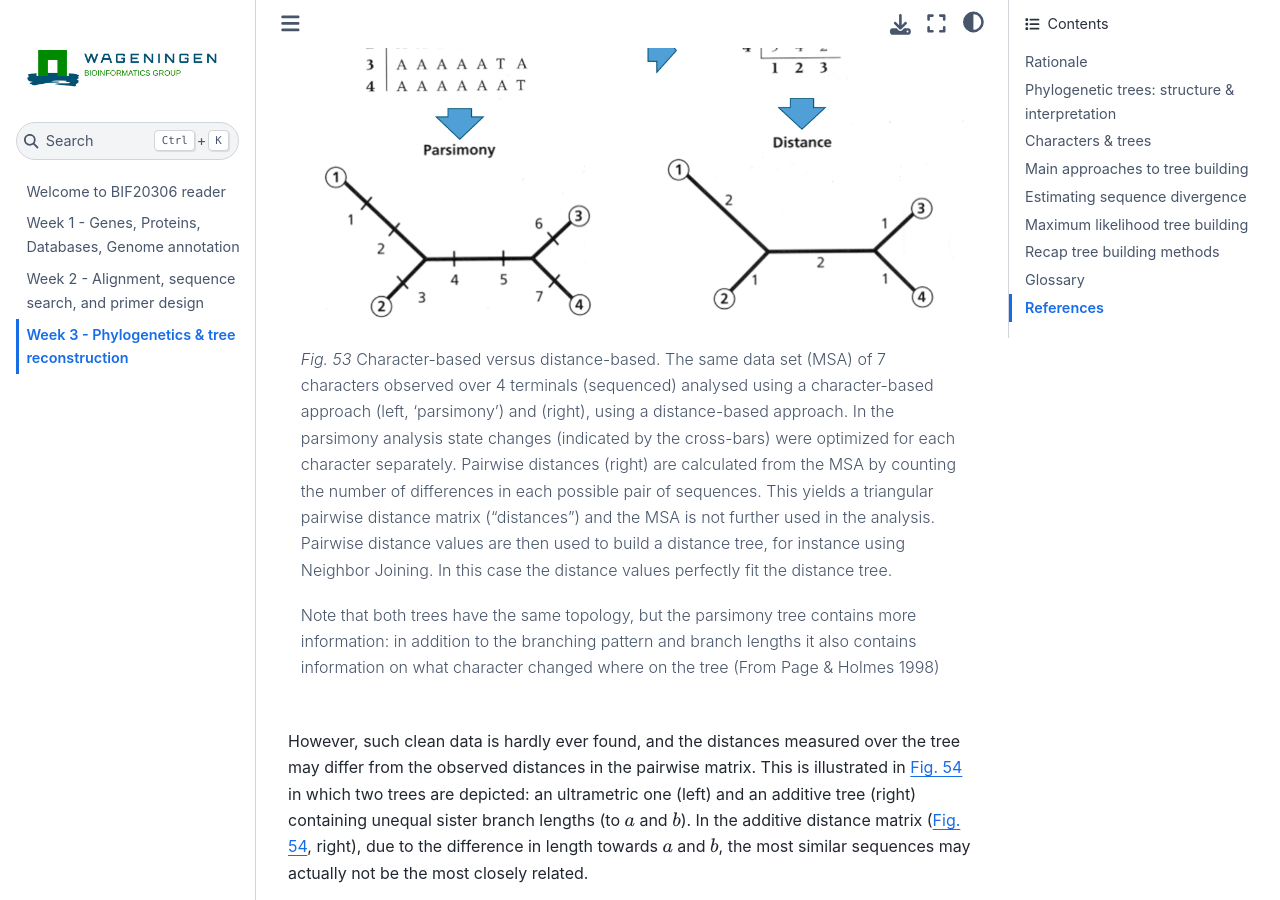
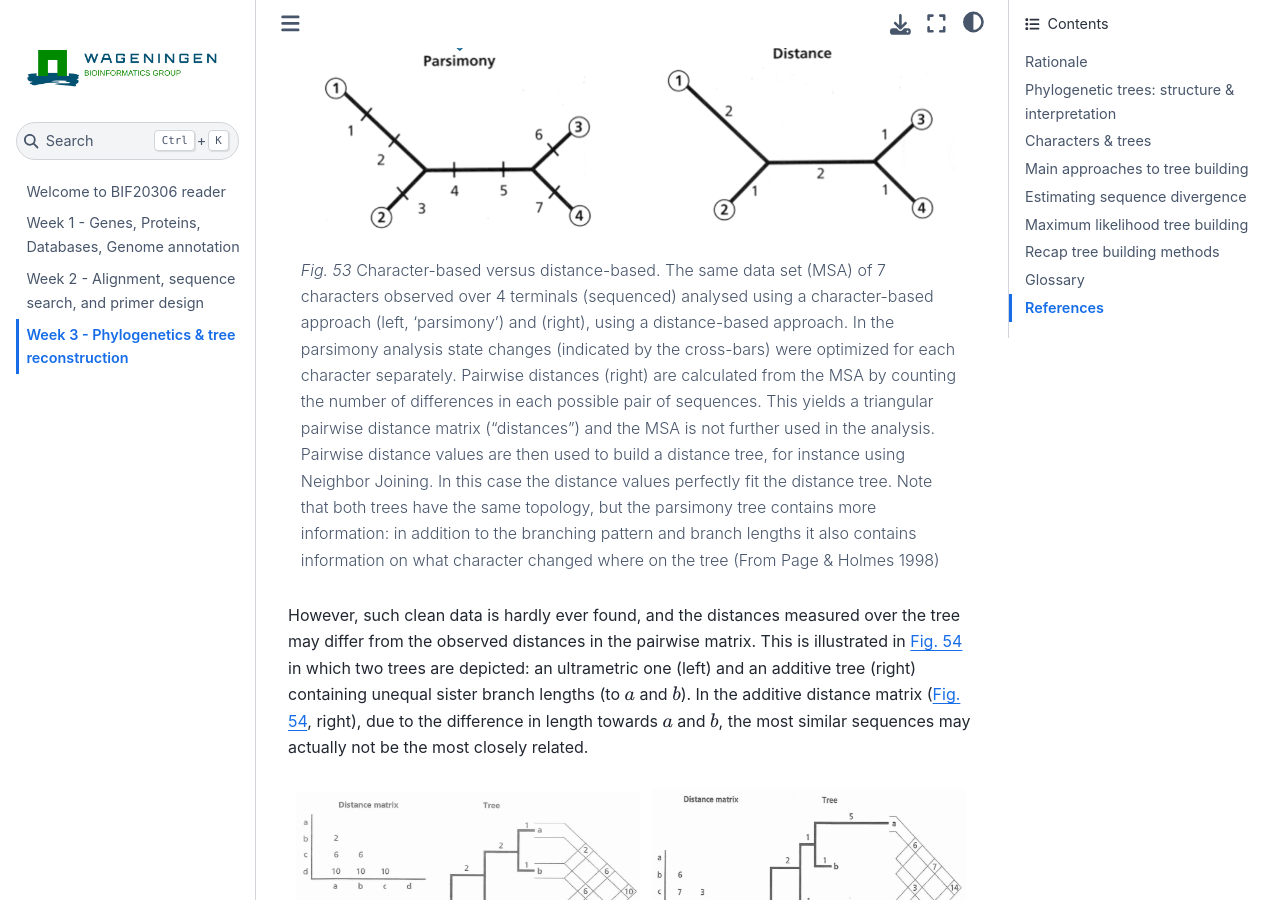
Before and after one commit to wur-bioinformatics/introduction-to-bioinformatics, a Jupyter Book: the page built from week3.md, in a window 1280 px wide and 900 px high, scrolled down 24971 px. Built offline with Jupyter Book 1.0.4 settings and Sphinx 7.4.7 and the Sphinx Book theme 1.1.4, drawn with Linux system fonts in a browser that asks for light colours; some of the changed text lies outside the part shown.

Commit message:
week3: minor revisions

```diff
--- a/week3.md
+++ b/week3.md
@@ -254,7 +254,7 @@ Note that character 6 is invariant and therefore does not contribute to any tree
 When observing substitutions in an MSA we cannot say which ones are ancestral (occurring already in "deep" ancestors) and which ones are derived (occurring more recently).
 But placed in the context of a rooted phylogenetic tree, shared substitutions can actually be shared derived (SD) substitutions, which are known as *synapomorphies* (*syn*=shared, *apo*=derived, *morphy*=character), whereas uniquely derived substitutions are called *autapomorphies* (see {numref}`w3f3.1`).
 
-When designing a phylogenetic study, involving the compilation of one or more MSAs there is usually a choice between adding more *characters* versus adding more *taxa* (sequences).
+When designing a phylogenetic study, involving the compilation of one or more MSAs, there is usually a choice between adding more *characters* versus adding more *taxa* (sequences).
 Whereas the former is tempting, it is often more useful to add taxa as this allows extra synapomorphies to be realised.
 After all, synapomorphies are relative (not absolute) entities: only in the context of other sequences can you actually "see" them.
 For instance, when studying a gene family in which duplications have occurred during the evolution of its lineages, many taxa should be included in the MSA in order to capture the duplication events.
@@ -266,7 +266,7 @@ In the parsimony approach each substitution leads to an extra "step" on the tree
 Simulation studies have shown that, especially in the case of the combination of short internal branches and long terminal branches, the parsimony approach can give wrong topologies.
 The reason for this is that in such long-branch cases *false* synapomorphies can form, producing wrong clades.
 After all, long branches mean "many changes" and with a nucleotide alphabet of "only" A, C, G and T the same nucleotides can easily occur in one MSA position by chance.
-This phenomenon has become known as *long branch attraction* and has been especially challenging in, for instance, the placement of early land plant lineages.
+This phenomenon has become known as *long-branch attraction* and has been especially challenging in, for instance, the placement of early land plant lineages.
 These lineages (i.e. *Amborella*, *Nymphea*) are on long branches in isolated positions in the phylogenetic tree and have proven difficult to place with confidence.
 Applying models of nucleotide substitution in sequence divergence estimation and modelling of branch lengths ([Estimating sequence divergence](estimatingsequencedivergence)) has been shown to overcome parts of this problem.
 
@@ -426,6 +426,7 @@ DE occurs only ones and gets 33%, which is below the majority of 50% and therefo
 :::{figure} images/Week3/w3_04_1.png
 :alt:
 :align: center
+:width: 80%
 :name: w3f4.1
 Consensus trees.
 Three primary trees are shown on top, their strict and 50% majority-rule consensus trees in the bottom (From Page & Holmes 1998)
@@ -492,6 +493,7 @@ This would mean that the distances in the triangular pairwise distance matrix ar
 :alt:
 :align: center
 :name: w3f4.4
+
 Character-based versus distance-based.
 The same data set (MSA) of 7 characters observed over 4 terminals (sequenced) analysed using a character-based approach (left, ‘parsimony’) and (right), using a distance-based approach.
 In the parsimony analysis state changes (indicated by the cross-bars) were optimized for each character separately.
@@ -499,7 +501,6 @@ Pairwise distances (right) are calculated from the MSA by counting the number of
 This yields a triangular pairwise distance matrix ("distances") and the MSA is not further used in the analysis.
 Pairwise distance values are then used to build a distance tree, for instance using Neighbor Joining.
 In this case the distance values perfectly fit the distance tree.
-
 Note that both trees have the same topology, but the parsimony tree contains more information: in addition to the branching pattern and branch lengths it also contains information on what character changed where on the tree (From Page & Holmes 1998)
 :::
 
@@ -582,7 +583,7 @@ The scale bar indicates 5% sequence divergence (from Wikipedia)
 ## Estimating sequence divergence
 
 As outlined in the section [Characters & trees](charactersandtrees), phylogenetic reconstruction in case of long terminal branches combined with short internal ones usually poses a problem when using parsimony analysis, where each substitution occurring in the MSA results in one extra step of treelength.
-This so-called *long branch attraction* artefact has been shown to be mitigated to some extent by *modelling branch lengths* (rather than merely counting differences as branch length).
+This so-called *long-branch attraction* artefact has been shown to be mitigated to some extent by *modelling branch lengths* (rather than merely counting differences as branch length).
 For the accurate estimation of branch lengths in a phylogenetic tree we need accurate *sequence divergence estimation*.
 Evolutionary divergence (or distance) between homologous sequences is reflected in substitutions between them since splitting-off from their MRCA.
 Intuitively, when comparing two sequences, one would just take the proportion of differing sites as sequence divergence, for instance, for a sequence of 1000 positions, having 10 differences would yield 0.01 or 1% difference.
@@ -719,10 +720,10 @@ Bayesian Inference, in which probabilities for nodes are calculated, and differe
 :header-rows: 1
 :widths: auto
 
-* - Data
+* - Data →
   - Distances (pairwise)
   - Sites (characters)
-* - Approach
+* - **Approach** ↴
   -
   -
 * - Explicit model of character evolution
```
Also changed, not shown: other parts of week3.md (+4 -4 lines), images/Week3/w3_02_2.png.
